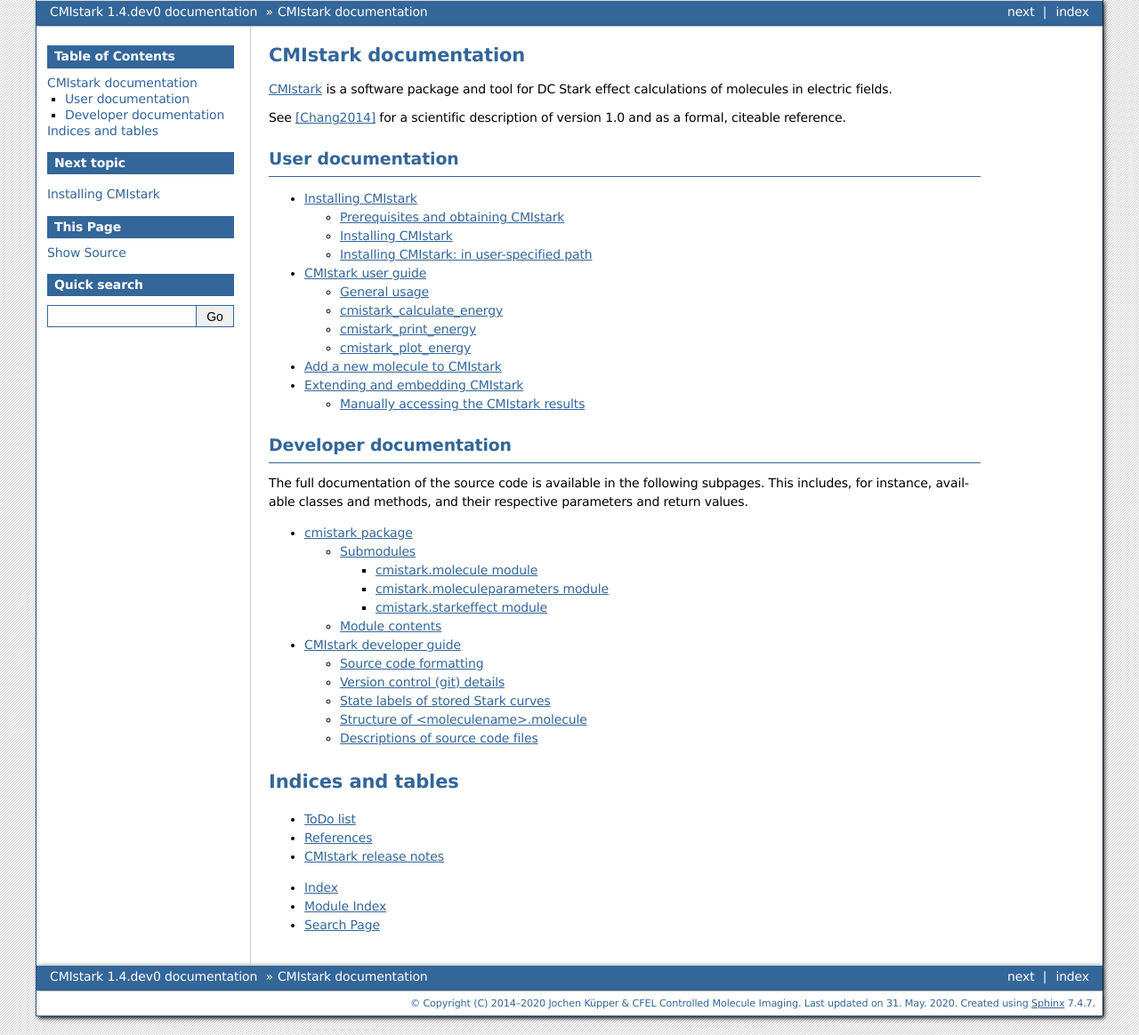
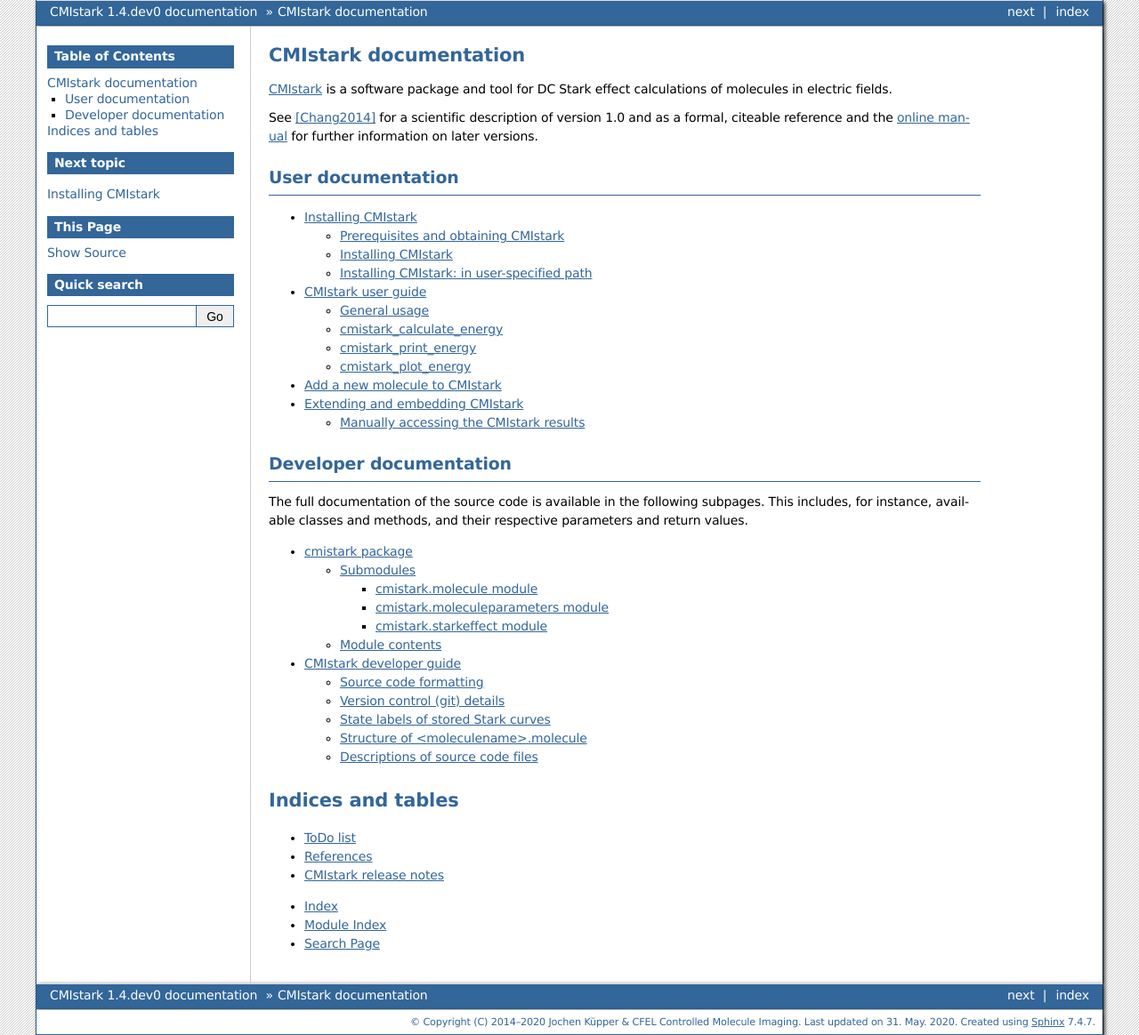
Before and after one commit to CFEL-CMI/cmistark, a Sphinx documentation site: the page built from doc/index.rst, in a window 1280 px wide. Shown: the whole page at 89% size. Built offline with Sphinx 7.4.7, drawn with Linux system fonts in a browser that asks for light colours.

Commit message:
provide link to RTD manual

```diff
--- a/doc/index.rst
+++ b/doc/index.rst
@@ -6,7 +6,8 @@
 
 CMIstark_ is a software package and tool for DC Stark effect calculations of molecules in electric fields.
 
-See [Chang2014]_ for a scientific description of version 1.0 and as a formal, citeable reference.
+See [Chang2014]_ for a scientific description of version 1.0 and as a formal, citeable reference and
+the `online manual`_ for further information on later versions.
 
 
 User documentation
@@ -50,7 +51,7 @@
 
 
 .. _CMIstark: https://github.com/CFEL-CMI/cmistark
-
+.. _online manual: https://cmistark.readthedocs.io
 
 .. comment
    Local Variables:
```
